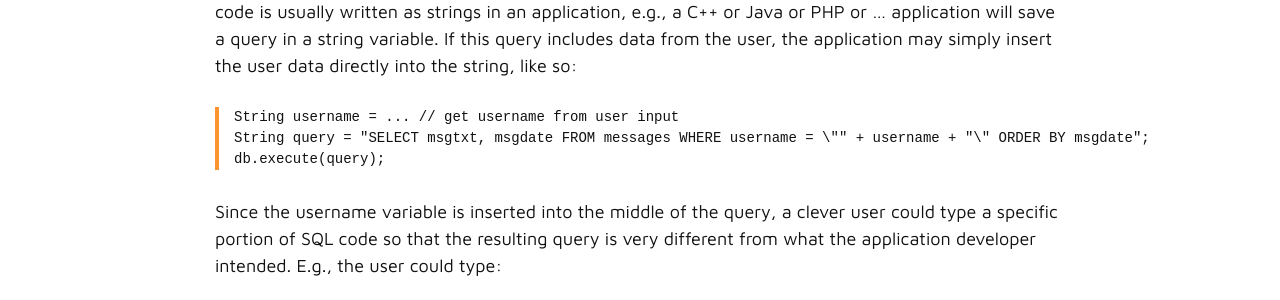
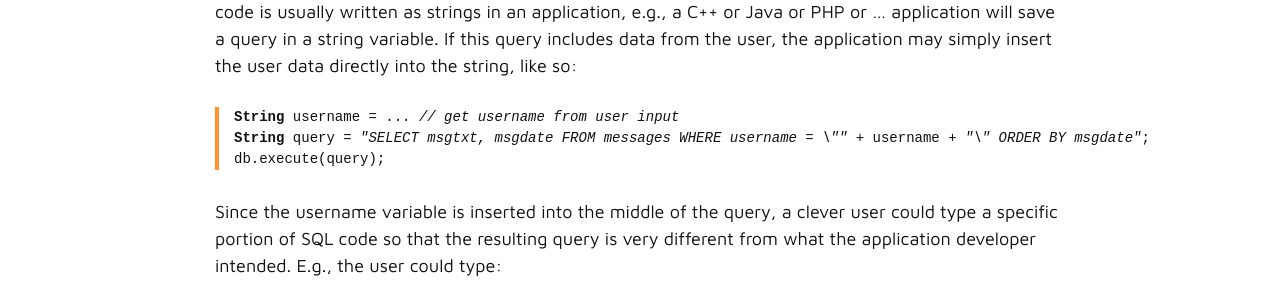
Before and after one commit to joshuaeckroth/cinf201-website, a Jekyll site: the page built from notes/security.md, in a window 1280 px wide and 900 px high, scrolled down 343 px. Shown: the part 151-451 px from the top of the window. Built offline with Jekyll 4.4.1, drawn with Linux system fonts in a browser that asks for light colours; some web fonts are replaced.

Commit message:
Formatting

````diff
--- a/notes/security.md
+++ b/notes/security.md
@@ -11,7 +11,7 @@ layout: note
 
 Naive coding can easily introduce SQL injection vulnerabilities. The problem lies in the fact that SQL code is usually written as strings in an application, e.g., a C++ or Java or PHP or … application will save a query in a string variable. If this query includes data from the user, the application may simply insert the user data directly into the string, like so:
 
-```java&quot;
+```java
 String username = ... // get username from user input
 String query = "SELECT msgtxt, msgdate FROM messages WHERE username = \"" + username + "\" ORDER BY msgdate";
 db.execute(query);
````
